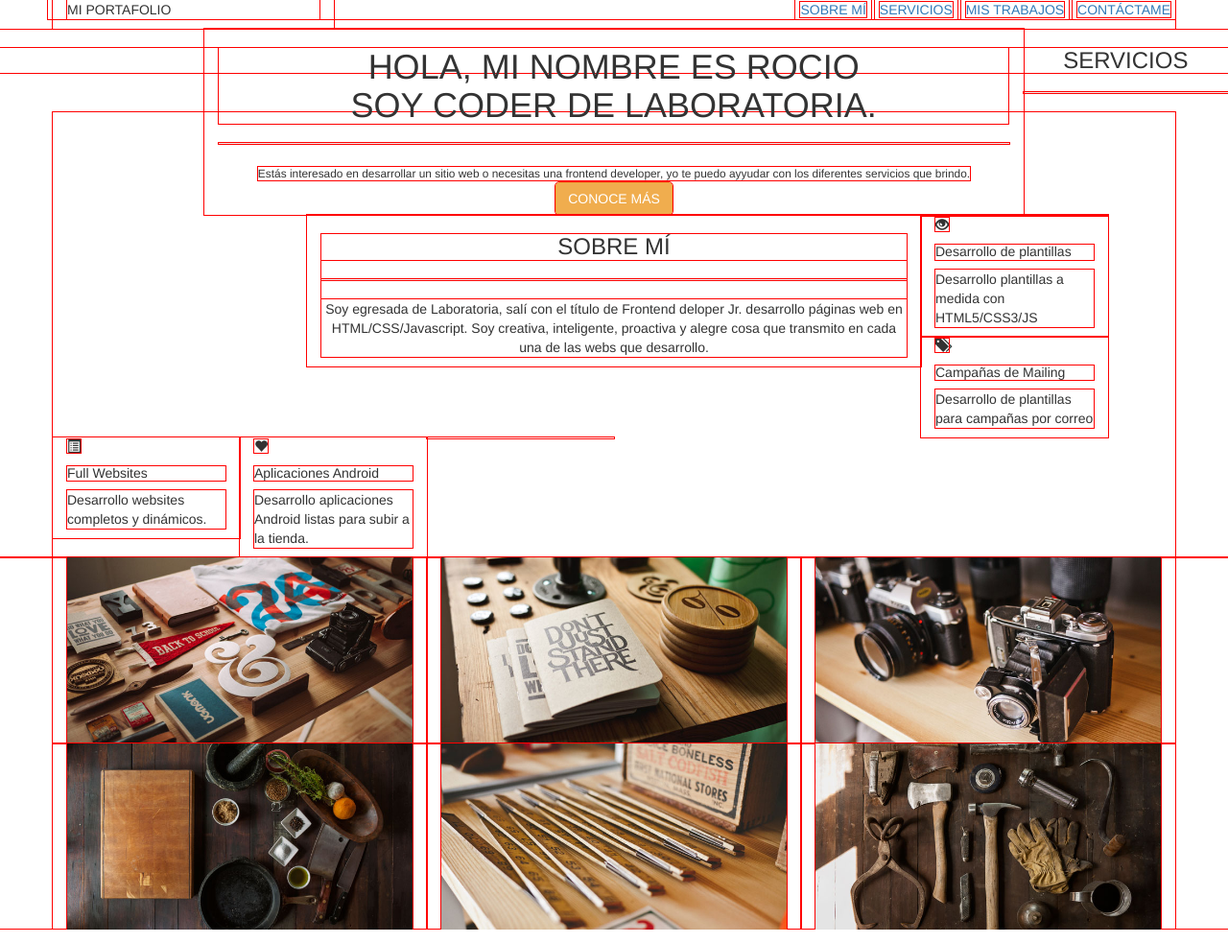
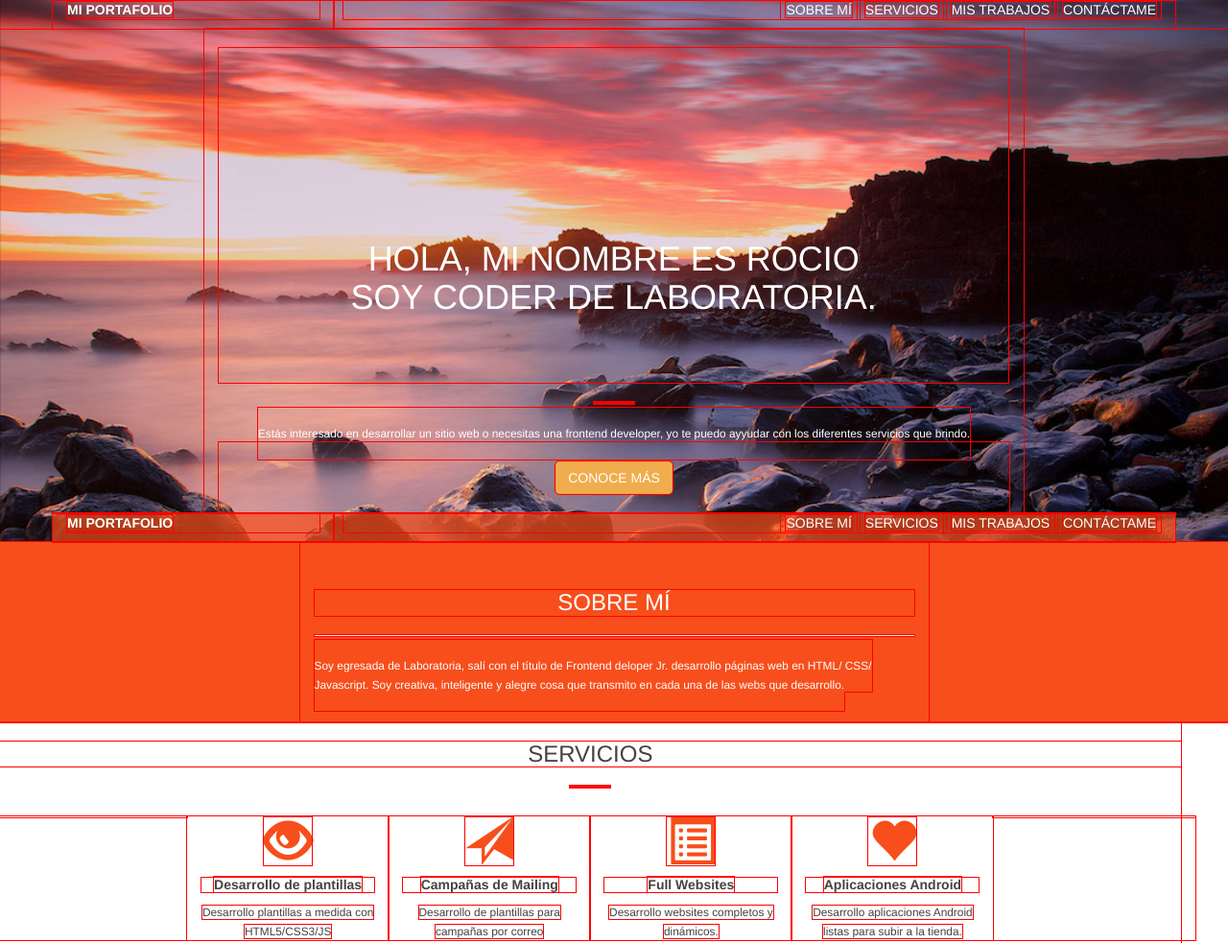
Before and after one commit to Xiovera/portafolio, a plain HTML site: page index.html in a window 1280 px wide. Shown: the top 983 px of the page at 96% size. Drawn offline with nearby package versions, Linux system fonts and the light colour scheme.

Commit message:
trabajos y servicios section ok

```diff
--- a/css/main.css
+++ b/css/main.css
@@ -1,5 +1,78 @@
 *{
 	outline: 1px solid red;
-	margin:0;
-	padding: 0;
+	color:;
+	font-family: Open+Sans;
+
 }
+.clearfix {
+  display: table;
+}
+.clearfix:before {
+  content: " ";
+  clear: both;
+}
+header{
+	background: url(../img/header.jpg) no-repeat;
+	background-size: cover;
+	color:white;
+}
+header li a{
+	color:white;
+}
+header h1{
+	padding-bottom: 70px;
+	padding-top: 200px;
+}
+hr.rojo{
+	border:1px solid red;
+	width: 40px;
+}
+#yo{
+	padding-bottom: 30px;
+	padding-top: 30px;
+}
+.clarito{
+	background-color:rgba(247, 78, 27, 0.7);
+}
+header small{
+	padding-top: 20px;
+	padding-bottom: 20px;
+}
+.boton-rojo{
+	padding-bottom: 20px;
+	padding-top: 20px;
+}
+.container-mi{
+	background-color:rgb(247, 78, 27);
+}
+hr .blanco{
+	border:1px solid white;
+	width: 40px;
+}
+/*servicios*/
+#servicios h3{
+	color: rgba(10, 2, 0, 0.75);
+}
+#servicios{
+	color: rgba(10, 2, 0, 0.75);
+}
+.container-icons{
+	margin-top: 30px;
+	margin-bottom: 30px;
+}
+#servicios .glyphicon{
+	font-size: 50px;
+	color:rgb(247, 78, 27);
+}
+/*trabajos */
+.negrito{
+	background: rgba(10, 2, 0, 0.75);
+	padding-bottom: 30px;
+	padding-top: 30px;
+	color: white;
+}
+.negrito button{
+	border-radius: 20px;
+	color: rgba(10, 2, 0, 0.75);
+}
+/*contacto*/
--- a/index.html
+++ b/index.html
@@ -2,50 +2,37 @@
 <html lang="en">
 <head>
 	<meta charset="UTF-8">
+	<meta http-equiv="X-UA-Compatible" content="IE=edge"/>
+    <meta name="viewport" content="width=device-width, initial-scale=1"/>
 	<title>Portafolio</title>
 	<link rel="icon" href="portafolio.jpg">
   	<!--Bootstrap-->
-	<meta http-equiv="X-UA-Compatible" content="IE=edge"/>
-    <meta name="viewport" content="width=device-width, initial-scale=1"/>
     <link rel="stylesheet" href="css/bootstrap.min.css" type="text/css">
-	<!--Scrpit-->
+	<!--Script-->
 	<script src="https://ajax.googleapis.com/ajax/libs/jquery/1.11.1/jquery.min.js"></script>
   	<script src="https://maxcdn.bootstrapcdn.com/bootstrap/3.2.0/js/bootstrap.min.js"></script>
   	<script src="js/jquery.js"></script>
   	<script src="js/bootstrap.min.js"></script>
-	<!--Fonts-->
+	<!--Css-->
+  	<link rel="stylesheet" href="css/main.css" type="text/css">
+  	<link rel="stylesheet" href="css/animate.css" type="text/css">
+  	<link rel="stylesheet" href="css/icomoon.css" type="text/css">
+  	<link rel="stylesheet" href="css/queries.css" type="text/css">
+  	<!--Fonts-->
   	<link rel="stylesheet" href="css/font-awesome.min.css" type="text/css">
   	<link href="https://fonts.googleapis.com/css?family=Open+Sans" rel="stylesheet">
   	<link href="https://fonts.googleapis.com/css?family=Merriweather" rel="stylesheet">
-  	<!--Css-->
-  	<link rel="stylesheet" href="css/animate.css" type="text/css">
-  	<link rel="stylesheet" href="css/main.css" type="text/css">
-  	<link rel="stylesheet" href="css/icomoon.css" type="text/css">
-  	<link rel="stylesheet" href="css/queries.css" type="text/css">
 </head>
 <body>
 	<header>
 		<div class="fondo">
-			<div class="container">
+			<div class="container clearfix">
 				<div class="row">
 					<div class="col-md-3 col-sm-3">
-						<p>MI PORTAFOLIO</p>
-					</div>
-					<div class="col-md-9 col-sm-9 visible-xs">
-						<div class="dropdown text-right hidden-lg hidden-md hidden-sm ">
-							<button class="btn btn-default dropdown-toggle" type="button" id="dropdownMenu1" data-toggle="dropdown" aria-haspopup="true" aria-expanded="true">
-						    	<span class="glyphicon glyphicon-menu-hamburger" aria-hidden="true"></span>
-						 	</button>
-						  	<ul class="dropdown-menu" aria-labelledby="dropdownMenu1">
-							    <li><a href="#yo">SOBRE MÍ</a></li>
-								<li><a href="#servicios">SERVICIOS</a></li>
-								<li><a href="#trabajos">MIS TRABAJOS</a></li>
-								<li><a href="#contacto">CONTÁCTAME</a></li>
-						  	</ul>
-						</div>
+						<p><b>MI PORTAFOLIO</b></p>
 					</div>
 					<div>
-						<nav class="hidden-xs">
+						<nav class="col-md-9 col-sm-9  hidden-xs ">
 							<ul class="list-inline text-right text-unstyle">
 								<li><a href="#yo">SOBRE MÍ</a></li>
 								<li><a href="#servicios">SERVICIOS</a></li>
@@ -54,50 +41,98 @@
 							</ul>
 						</nav>
 					</div>
+					<div class="col-md-9 col-sm-9 visible-xs text-right">
+						<div class="dropdown">
+							<button id="dLabel" type="button" data-toggle="dropdown" aria-haspopup="true" aria-expanded="false">
+							   	<span class="glyphicon glyphicon-menu-hamburger" aria-hidden="true"></span>
+						 	</button>
+						  	<ul class="dropdown-menu" aria-labelledby="dLabel">
+							    <li><a href="#yo">SOBRE MÍ</a></li>
+								<li><a href="#servicios">SERVICIOS</a></li>
+								<li><a href="#trabajos">MIS TRABAJOS</a></li>
+								<li><a href="#contacto">CONTÁCTAME</a></li>
+						  	</ul>
+						</div>
+					</div>
 				</div>
 			</div>
-			<div class="frase text-center col-md-8 col-md-offset-2">
+			<div class="frase text-center col-md-8 col-md-offset-2 clearfix">
 				<h1 class=" option animated  pulse text-center">HOLA, MI NOMBRE ES ROCIO <br> SOY CODER DE LABORATORIA.</h1>
 				<hr class="rojo">
 				<small>Estás interesado en desarrollar un sitio web o necesitas una frontend developer, yo te puedo ayyudar con los diferentes servicios que brindo.</small>
-				<button type=" option animated pulse button text-center" class="btn btn-warning">CONOCE MÁS</button>
+				<div class="boton-rojo">
+					<button type="option animated pulse button text-center" class="btn btn-warning">CONOCE MÁS</button>
+				</div>
 			</div>
+
 		</div>
-		<div id="yo" class="header-banner col-md-6 col-md-offset-3 col-sm-12 col-xs-12">
-			<div>
-				<h3 class="text-center">SOBRE MÍ</h3>
-				<hr class="blanco">
-				<p class="text-center">Soy egresada de Laboratoria, salí con el título de Frontend deloper Jr. desarrollo páginas web en HTML/CSS/Javascript. Soy creativa, inteligente, proactiva y alegre cosa que transmito en cada una de las webs que desarrollo.</p>
+		<div class="clarito container clearfix">
+				<div class="row">
+					<div class="col-md-3 col-sm-3">
+						<p><b>MI PORTAFOLIO</b></p>
+					</div>
+					<div>
+						<nav class="col-md-9 col-sm-9  hidden-xs ">
+							<ul class="list-inline text-right text-unstyle">
+								<li><a href="#yo">SOBRE MÍ</a></li>
+								<li><a href="#servicios">SERVICIOS</a></li>
+								<li><a href="#trabajos">MIS TRABAJOS</a></li>
+								<li><a href="#contacto">CONTÁCTAME</a></li>
+							</ul>
+						</nav>
+					</div>
+					<div class="col-md-9 col-sm-9 visible-xs text-right">
+						<div class="dropdown">
+							<button id="dLabel" type="button" data-toggle="dropdown" aria-haspopup="true" aria-expanded="false">
+							   	<span class="glyphicon glyphicon-menu-hamburger" aria-hidden="true"></span>
+						 	</button>
+						  	<ul class="dropdown-menu" aria-labelledby="dLabel">
+							    <li><a href="#yo">SOBRE MÍ</a></li>
+								<li><a href="#servicios">SERVICIOS</a></li>
+								<li><a href="#trabajos">MIS TRABAJOS</a></li>
+								<li><a href="#contacto">CONTÁCTAME</a></li>
+						  	</ul>
+						</div>
+					</div>
+				</div>
+			</div>
+		<div class="container-mi">
+			<div class="row">
+				<div id="yo" class="header-banner col-md-6 col-md-offset-3 col-sm-12 col-xs-12">
+					<h3 class="text-center">SOBRE MÍ</h3>
+					<hr class="blanco">
+					<small class="text-center">Soy egresada de Laboratoria, salí con el título de Frontend deloper Jr. desarrollo páginas web en HTML/ CSS/ Javascript. Soy creativa, inteligente y alegre cosa que transmito en cada una de las webs que desarrollo.</small>
+				</div>
 			</div>
 		</div>
 	</header>
 	<!---------------- End header---->
 	<section class="servicios">
-		<div id="servicios" class="servicios-section">
+		<div id="servicios" class="servicios-section clearfix">
 			<h3 class="text-center"> SERVICIOS</h3>
 			<hr class="rojo text-center">
-			<div class="container">
-				<div class="row">
+			<div class="container-icons">
+				<div class="row text-center">
 					<div class="col-md-2 col-sm-2 hidden-xs"></div>
 					<div class="col-md-2 col-sm-2 col-xs-12">
 						<span class=" rojo glyphicon glyphicon glyphicon-eye-open" aria-hidden="true"></span>
-						<h5>Desarrollo de plantillas</h5>
-						<p>Desarrollo plantillas a medida con HTML5/CSS3/JS</p>
+						<h5><b>Desarrollo de plantillas</b></h5>
+						<small>Desarrollo plantillas a medida con HTML5/CSS3/JS</small>
 					</div>
 					<div class="col-md-2 col-sm-2 col-xs-12">
-						<span class=" rojo glyphicon glyphicon-tags" aria-hidden="true"></span>
-						<h5>Campañas de Mailing</h5>
-						<p>Desarrollo de plantillas para campañas por correo </p>
+						<span class=" rojo glyphicon glyphicon-send" aria-hidden="true"></span>
+						<h5><b>Campañas de Mailing</b></h5>
+						<small>Desarrollo de plantillas para campañas por correo </small>
 					</div>
 					<div class="col-md-2 col-sm-2 col-xs-12">
 						<span class=" rojo glyphicon glyphicon-list-alt" aria-hidden="true"></span>
-						<h5>Full Websites</h5>
-						<p>Desarrollo websites completos y dinámicos.</p>
+						<h5><b>Full Websites</b></h5>
+						<small>Desarrollo websites completos y dinámicos.</small>
 					</div>
 					<div class="col-md-2 col-sm-2 col-xs-12">
 						<span class=" rojo glyphicon glyphicon-heart" aria-hidden="true"></span>
-						<h5>Aplicaciones Android</h5>
-						<p>Desarrollo aplicaciones Android listas para subir a la tienda.</p>
+						<h5><b>Aplicaciones Android</b></h5>
+						<small>Desarrollo aplicaciones Android listas para subir a la tienda.</small>
 					</div>
 					<div class="col-md-2 col-sm-2 hidden-xs"></div>
 				</div>
@@ -107,7 +142,7 @@
 	<!-------- End servicios-section ---->
 	<section>
 		<div id="trabajos" class="">
-			<div class="container">
+			<div class="container clearfix">
 				<div class="row">
 					<div class="col-md-4 col-sm-4 col-xs-12">
 						<img class="img-responsive" src="img/1.jpg" alt="#">
@@ -131,20 +166,34 @@
 					</div>
 				</div>
 			</div>
+			<div class="negrito">
+				<div class="text-center">
+					<h4>Si quieres saber más de mi proyecto revisa mi github</h4>
+					<button type="button" class="btn btn-default"><b>VER MI GITHUB</b></button>
+				</div>
+			</div>
 		</div>
 	</section>
 	<!-------- End trabajos-section ---->
-	<section>
+	<section class="contacto-section">
 		<div id="contacto">
-
+			<h3 class="text-center">CONTÁCTAME</h3>
+			<hr class="rojito">
+			<small class="text-center">¿Listo para empezar tu siguiente proyecto?¿Te gusta lo que has visto?¡Genial!, dame una llamada o envíame un correo y te responderé lo más rápido que pueda!</small>
+			<div class="container">
+				<div class="row">
+					<div class="col-md-6 col-sm-6 col-xs-12">
+						<span class="glyphicon glyphicon-phone" aria-hidden="true"></span>
+						<p>997066688</p>
+					</div>
+					<div class="col-md-6 col-sm-6 col-xs-12">
+						<span class="glyphicon glyphicon-envelope" aria-hidden="true"></span>
+						<p>rocioyovera@gmail.com</p>
+					</div>
+				</div>
+			</div>
 		</div>
 	</section>
 	<!-------- End contacto-section ---->
-
-
-
-
-
-
 </body>
 </html>
```
